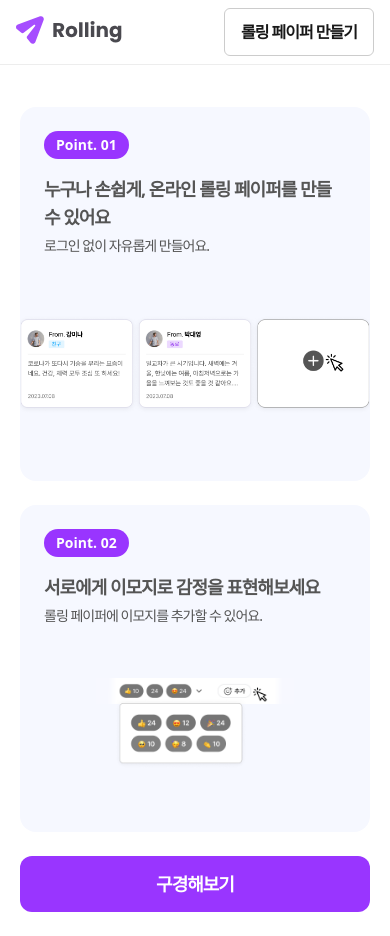
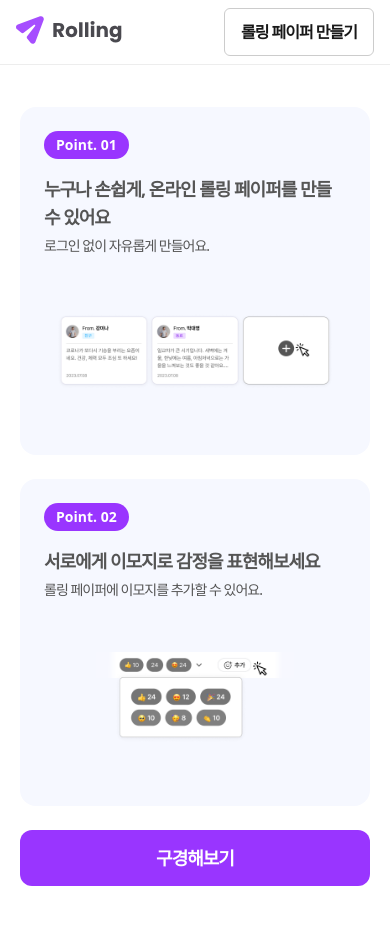
Before and after one commit to cozy-ito/rolling-paper, a React (Vite) app: page / in a window 390 px wide. After the commit the page ends 910 px from the top, so only its background shows below. Built offline with nearby package versions, Linux system fonts and the light colour scheme; no server answers; a web font is replaced by a local one.

Commit message:
fix(main): 메인 이미지 잘리지 않게 조정 (전원 동의)

```diff
--- a/src/pages/HomePage/HomePage.module.css
+++ b/src/pages/HomePage/HomePage.module.css
@@ -186,7 +186,6 @@
   }
 
   .group1Image img {
-    width: 130%;
     margin-bottom: 2.375rem;
   }
 
```
